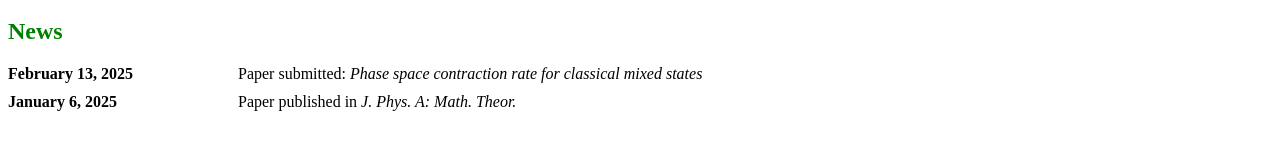
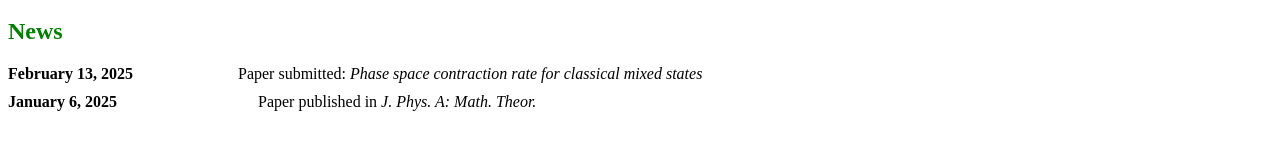
Before and after one commit to SwetamberD/swetamberd.github.io, a Jekyll site: the page built from docs/index.markdown, in a window 1280 px wide. Shown: the part 167-317 px from the top of the page. Built offline with Jekyll 4.4.1, drawn with Linux system fonts in a browser that asks for light colours.

Commit message:
index updated

```diff
--- a/docs/index.markdown
+++ b/docs/index.markdown
@@ -56,7 +56,7 @@ weight: 1
         </div>
     </div>
 
-    <div style="display: flex; align-items: center; gap: 30px; margin-top: 10px;">
+    <div style="display: flex; align-items: center; gap: 50px; margin-top: 10px;">
         <div class="news-date" style="width: 200px; text-align: left; font-weight: bold;">January 6, 2025</div>
         <div class="news-link" style="flex-grow: 1;">
             <a href="https://iopscience.iop.org/article/10.1088/1751-8121/ad8f06/meta" target="_blank" style="text-decoration: none; color: black;">
```
